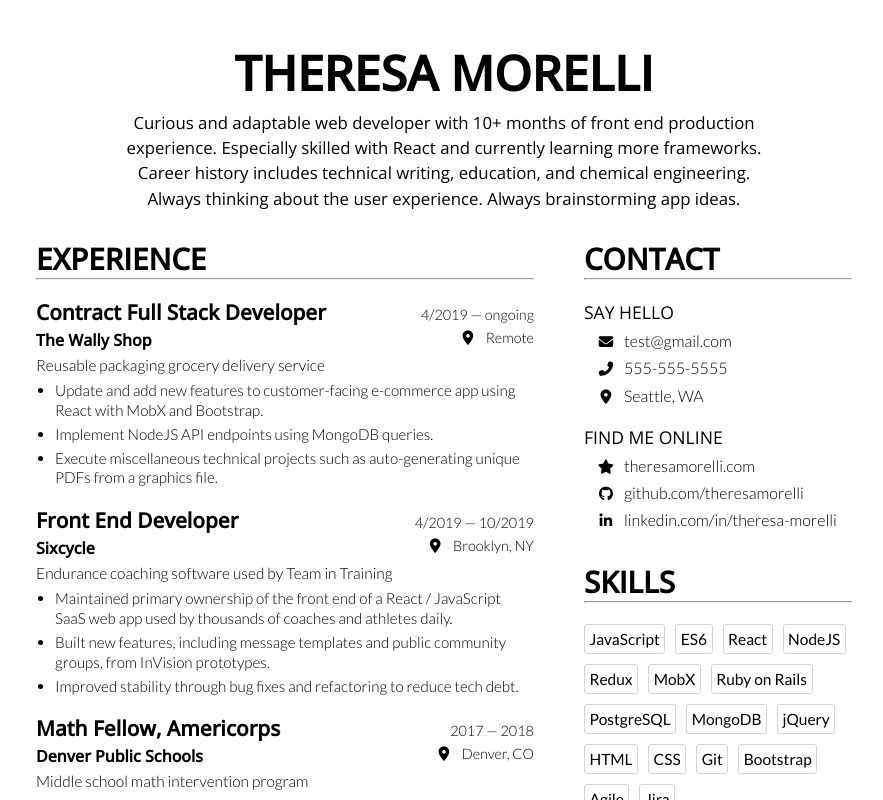
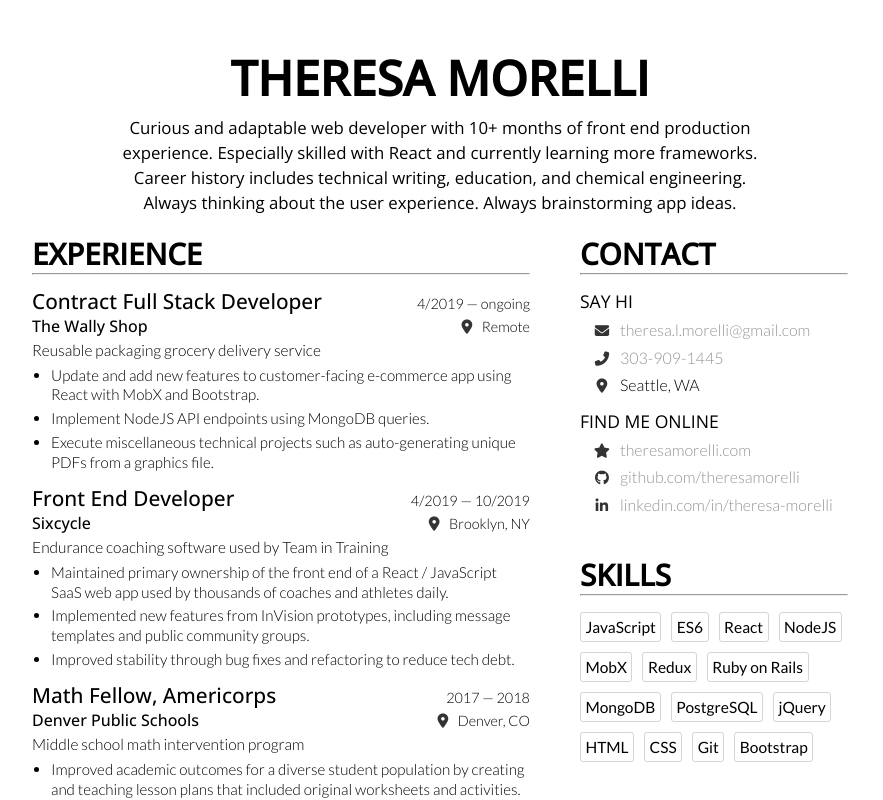
Before and after one commit to theresagonz/svelte-resume, a Svelte app: page / in a window 1280 px wide. Shown: the top 800 px of the page, without its empty margins (36-919 px from the left). Built offline with nearby package versions, Linux system fonts and the light colour scheme.

Commit message:
Replace hardcoding with css variables , add allowance for alternate url, misc small updates

```diff
--- a/public/global.css
+++ b/public/global.css
@@ -5,18 +5,20 @@
 :root {
 	/* ADJUST COLOR */
 	/* --accent-color: #55777c; */
-	--link-color: #000;
-  --accent-font: 'Open Sans', sans-serif;
+	--link-color: #959595;
+	--accent-font: 'Open Sans', sans-serif;
 	--grey-dark: #333;
 	--grey-mid-dark: #545454;
 	--grey-mid: #717171;
 	--grey-light: #d5d5d5;
 
 	/* ADJUST SPACING */
-	--vertical-space-between-sections: 1.4rem;
-	--vertical-space-between-subsections: 1rem;
+	--main-column-width: 65%;
+	--vertical-space-between-sections: 0.8rem;
+	--vertical-space-between-subsections: 0.7rem;
 	--horizontal-space-between-columns: 25px;
 	--horizontal-offset: -25px;
+	--list-line-height: 1.3em;
 
 	/* ADJUST APPEARANCE */
 	/* --column-order: row-reverse; */
@@ -24,10 +26,10 @@
 }
 
 
-
 /* DEFAULT GLOBAL STYLES */
 
-html, body {
+html,
+body {
 	position: relative;
 	width: 100%;
 	height: 100%;
@@ -40,7 +42,6 @@ body {
 	box-sizing: border-box;
 	font-family: -apple-system, BlinkMacSystemFont, 'Segoe UI', Roboto,
 		Oxygen-Sans, Ubuntu, Cantarell, 'Helvetica Neue', sans-serif;
-
 }
 
 a {
@@ -52,7 +53,10 @@ label {
 	display: block;
 }
 
-input, button, select, textarea {
+input,
+button,
+select,
+textarea {
 	font-family: inherit;
 	font-size: inherit;
 	padding: 0.4em;
@@ -88,23 +92,25 @@ button:focus {
 	border-color: #666;
 }
 
-
-
 /* MY GLOBAL STYLES */
 
 main {
 	width: 8.5in;
 	height: 11in;
-	padding: 2em 4em;
+	padding: 2.3rem 3.75rem;
 	margin: 0;
 	display: flex;
 	flex-direction: column;
-	justify-content: space-between;
 	font-family: 'Lato', sans-serif;
 	font-weight: 300;
 }
 
-h1, h2, h3, h4, h5, h6 {
+h1,
+h2,
+h3,
+h4,
+h5,
+h6 {
 	margin: 5px 0;
 }
 
@@ -126,8 +132,8 @@ hr.section-underline {
 }
 
 .section-label {
-  margin-bottom: 0;
-  color: var(--accent-color);
+	margin-bottom: 0;
+	color: var(--accent-color);
 	font-family: var(--accent-font);
 	font-size: 1.85em;
 	text-transform: uppercase;
@@ -135,19 +141,18 @@ hr.section-underline {
 }
 
 .title {
+	display: flex;
+	font-family: var(--accent-font);
 	font-size: 1.3em;
+	font-weight: 500;
+	justify-content: space-between;
 }
 
 .subtitle {
-	font-weight: 800;
-}
-
-#small-column {
-	text-align: var(--more-centered);
+	font-weight: 500;
 }
 
 .detail-container {
-	line-height: 1.4em;
 	margin-bottom: var(--vertical-space-between-subsections);
 }
 
@@ -155,16 +160,25 @@ hr.section-underline {
 	margin-top: 0;
 }
 
+#main-column .detail-container:last-child {
+	margin-bottom: 0;
+}
+
 .top {
 	display: flex;
 	margin-bottom: 3px;
 }
 
-.title {
-	display: flex;
-	justify-content: space-between;
-	margin-bottom: 5px;
-	font-family: var(--accent-font);
+.top-right {
+	line-height: 1.44rem;
+}
+
+.top-right .contact-item i {
+	padding-right: 3px;
+}
+
+i {
+	color: var(--grey-dark);
 }
 
 .subtitle {
@@ -184,7 +198,8 @@ hr.section-underline {
 }
 
 .list {
-	line-height: 1.3em;
+	line-height: var(--list-line-height);
+	margin: 7px 0;
 }
 
 .list-item {
--- a/src/components/items/FullDetail.svelte
+++ b/src/components/items/FullDetail.svelte
@@ -31,10 +31,10 @@
 	}
 </style>
 
-<div class="detail-container">
+<div class="full-detail detail-container">
 	<div class="top">
 		<div class="top-left">
-			<h3 class="title">{title}</h3>
+			<div class="title">{title}</div>
 			<div class="subtitle">{subtitle}</div>
 			{#if link}
 				<ContactItem detail={linkDetail} />
--- a/src/components/sections/Contact.svelte
+++ b/src/components/sections/Contact.svelte
@@ -5,7 +5,7 @@
 
 <style>
 	#contact-section {
-		margin-top: 20px; /* align baseline with adjacent component text */
+		margin-top: 14px; /* align baseline with adjacent component text */
 	}
 
 	.contact-subsection {
--- a/src/components/sections/SimpleDetails.svelte
+++ b/src/components/sections/SimpleDetails.svelte
@@ -4,7 +4,7 @@
   </script>
 
   <div>
-    {#each details as { title, subtitle, link, description }}
-      <SimpleDetail {title} {subtitle} {link} {description} />
+    {#each details as { title, subtitle, icon, url, link, description }}
+      <SimpleDetail {title} {subtitle} {icon} {url} {link} {description} />
     {/each}
   </div>
--- a/src/components/structural/Body.svelte
+++ b/src/components/structural/Body.svelte
@@ -8,18 +8,18 @@
 			label: 'Contact',
 			details: [
 				{
-					subcategory: 'Say hello',
+					subcategory: 'Say hi',
 					contactDetails: [
 						{
 							isLink: true,
 							type: 'email',
-							text: 'test@gmail.com',
+							text: 'theresa.l.morelli@gmail.com',
 							icon: 'email',
 						},
 						{
 							isLink: true,
 							type: 'phone',
-							text: '555-555-5555',
+							text: '303-909-1445',
 							icon: 'phone',
 						},
 						{
@@ -63,19 +63,19 @@
 				'ES6',
 				'React',
 				'NodeJS',
+				'MobX',
 				'Redux',
-				'MobX',
+				'Ruby on Rails',
+				'MongoDB',
+				'PostgreSQL',
+				'jQuery',
 				// 'Express',
-				'Ruby on Rails',
-				'PostgreSQL',
-				'MongoDB',
-				'jQuery',
 				'HTML',
 				'CSS',
 				'Git',
 				'Bootstrap',
-				'Agile',
-				'Jira',
+				// 'Agile',
+				// 'Jira',
 			],
 		},
 		{
@@ -135,7 +135,7 @@
 					description: 'Endurance coaching software used by Team in Training',
 					list: [
 						'Maintained primary ownership of the front end of a React / JavaScript SaaS web app used by thousands of coaches and athletes daily.',
-						'Built new features, including message templates and public community groups, from InVision prototypes.',
+						'Implemented new features from InVision prototypes, including message templates and public community groups.',
 						'Improved stability through bug fixes and refactoring to reduce tech debt.',
 					],
 				},
@@ -187,7 +187,7 @@
 					subtitle: 'Flatiron School',
 					dates: '2018 — 2019',
 					location: 'Remote',
-					},
+				},
 				{
 					title: 'B.S. Chemical Engineering',
 					subtitle: 'Colorado School of Mines',
--- a/src/components/structural/MainColumn.svelte
+++ b/src/components/structural/MainColumn.svelte
@@ -3,15 +3,15 @@
 	export let sections;
 </script>
 
-<div id="wide-column">
+<div id="main-column">
 	{#each sections as { label, details, type }}
     <Section {label} {details} {type}></Section>
 	{/each}
 </div>
 
 <style>
-	#wide-column {
-		width: 65%;
+	#main-column {
+		width: var(--main-column-width);
 		margin: 0 var(--horizontal-space-between-columns);
 		display: flex;
 		flex-direction: column;
--- a/src/components/structural/SideColumn.svelte
+++ b/src/components/structural/SideColumn.svelte
@@ -11,7 +11,7 @@
 
 <style>
 	#side-column {
-		width: 35%;
+		width: calc(100% - var(--main-column-width));
 		margin: 0 var(--horizontal-space-between-columns);
 		text-align: var(--more-centered);
 		display: flex;
```
